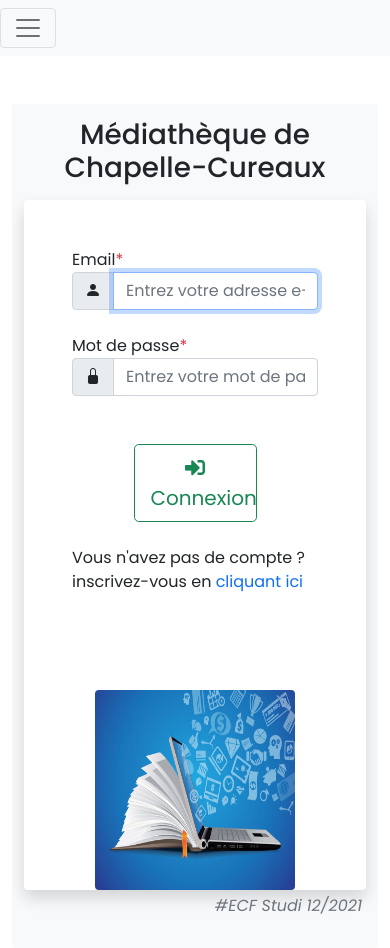
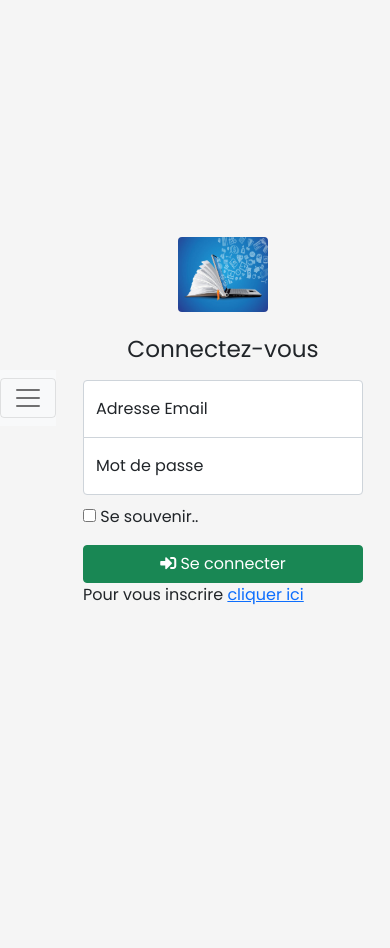
Before and after one commit to PaleGreenFILE/ECF-Mediatheque, a Symfony app: template templates/security/connexion.html.twig in a window 390 px wide. After the commit the page ends 605 px from the top, so only its background shows below. Run offline with Twig, Linux system fonts and the light colour scheme; the template is opened without the code that fills it, so the values that code supplies are empty; some libraries are stand-ins or nearby versions; some web fonts are replaced.

Commit message:
refonte du formulaire de connexion pour + de responsive

```diff
--- a/public/styles/main.css
+++ b/public/styles/main.css
@@ -2,11 +2,11 @@
 @import url('https://fonts.googleapis.com/css2?family=Dynalight&display=swap');
 
 * {
+    margin: 0;
     box-sizing: border-box;
 }
 body {
     font-family: 'Poppins', sans-serif;
-    height: 100vh;
 }
 
 :root {
--- /dev/null
+++ b/public/styles/signin.css
@@ -0,0 +1,39 @@
+html,
+body {
+    height: 100%;
+}
+
+body {
+    display: flex;
+    align-items: center;
+    padding-top: 40px;
+    padding-bottom: 40px;
+    background-color: #f5f5f5;
+}
+
+.form-signin {
+    width: 100%;
+    max-width: 330px;
+    padding: 15px;
+    margin: auto;
+}
+
+.form-signin .checkbox {
+    font-weight: 400;
+}
+
+.form-signin .form-floating:focus-within {
+    z-index: 2;
+}
+
+.form-signin input[type="email"] {
+    margin-bottom: -1px;
+    border-bottom-right-radius: 0;
+    border-bottom-left-radius: 0;
+}
+
+.form-signin input[type="password"] {
+    margin-bottom: 10px;
+    border-top-left-radius: 0;
+    border-top-right-radius: 0;
+}
--- a/templates/layouts/partials/_flash_messages.html.twig
+++ b/templates/layouts/partials/_flash_messages.html.twig
@@ -1,4 +1,4 @@
-<div class="mt-3 container">
+<div id="message-flashes" class="container">
 	{% for type, messages in app.flashes %}
 		{% for message in messages %}
 			<svg xmlns="http://www.w3.org/2000/svg" style="display: none;">
--- a/templates/security/connexion.html.twig
+++ b/templates/security/connexion.html.twig
@@ -1,87 +1,52 @@
 {% extends 'layouts/base.html.twig' %}
-
-
 {% block title %}Connexion{% endblock %}
 
 {% block stylesheets %}
-	<link rel="stylesheet" href="./styles/login.css">
+	<link rel="stylesheet" href="./styles/signin.css">
 {% endblock %}
 
 {% block body %}
 
-	<section id="connexion">
-		<div class="login-page bg-light rounded">
-			<div class="container">
-				<div class="row">
-					<div class="col-md-12 col-lg-12">
-						<h1 class="mb-3 text-center" data-text="technistore">Médiathèque de Chapelle-Cureaux</h1>
-						<div class="shadow rounded bg-white">
-							<div class="row">
-								<div class="col-md-6">
-									<div class="form-left h-100 py-5 px-5">
-										<form action="" class="row g-4" method="post">
-											{# ? Affichage de l'erreur #}
+	<section id="connexion" class="form-signin">
+		<form method="post">
+			<img class="mb-4 d-block mx-auto rounded" src="./assets/images/connect-image.jpg" alt="ECF Studi" width="90" height="75">
+			<h1 class="h3 mb-3 fw-normal text-center">Connectez-vous</h1>
+
 			{% if error %}
 				<div class="alert alert-danger">
 					{{ error.messageKey | trans(error.messageData, 'security') }}
 				</div>
 			{% endif %}
 
-											<div class="col-12">
-												<label for="email" class="control-label">Email<span class="text-danger">*</span>
-												</label>
-												<div class="input-group">
-													<div class="input-group-text">
-														<i class="bi bi-person-fill"></i>
+			<div class="form-floating">
+				<input name="email" type="email" value="{{ last_username }}" class="form-control" id="inputEmail" placeholder="user@email.fr">
+				<label for="email" >Adresse Email</label>
 			</div>
-													<input value="{{ last_username }}" type="email" id="inputEmail" name="email" class="form-control"  placeholder="Entrez votre adresse e-mail" required autofocus
-													>
-												</div>
+			<div class="form-floating">
+				<input type="password" class="form-control" id="inputPassword" name="password" placeholder="Votre mot de passe">
+				<label for="floatingPassword">Mot de passe</label>
 			</div>
 
-											<div class="col-12">
-												<label for="password">Mot de passe<span class="text-danger">*</span>
+			<div class="checkbox mb-3">
+				<label>
+					<input type="checkbox" value="remember-me"> Se souvenir..
 				</label>
-												<div class="input-group">
-													<div class="input-group-text">
-														<i class="bi bi-lock-fill"></i>
-													</div>
-													<input type="password" id="inputPassword " class="form-control" name="password" placeholder="Entrez votre mot de passe" required>
-												</div>
 			</div>
 
-											<div class="col-12">
-												<button type="submit" class="btn btn-lg btn-outline-success d-block mx-auto mt-4 w-50">
+			<div>
+				<button class="w-100 btn btn-md btn-success" type="submit">
 					<i class="fas fa-sign-in-alt"></i>
-													Connexion
+					Se connecter
 				</button>
 			</div>
 
 			<div class="col-12">
-												<span>Vous n'avez pas de compte ? inscrivez-vous en </span>
-												<a href=" {{path('app_inscription')}} ">cliquant ici</a>
+				<span>Pour vous inscrire </span>
+				<a href=" {{path('app_inscription')}} ">cliquer ici</a>
 			</div>
 
 			{# ! Le csrf token #}
 			<input hidden type="text" name="_csrf_token" value="{{csrf_token('authenticate')}}">
 		</form>
-
-									</div>
-								</div>
-									<div class="col-md-6 ">
-										<div class="form-right w-100 h-100 perso_bg-primary text-white text-center pt-5" id="right-side">
-											<img class="mx-auto rounded" src="./assets/images/connect-image-2.jpg" alt="ECF Studi">
-										</div>
-									</div>
-								</div>
-							</div>
-							<i>
-								<p class="text-end text-secondary mt-1 me-1">#ECF Studi 12/2021</p>
-							</i>
-						</div>
-					</div>
-				</div>
-			</div>
 	</section>
-	</form>
 {% endblock %}
```
Also changed, not shown: public/assets/images/connect-image-2.jpg (deleted), public/assets/images/connect-image.jpg, 1 other file. Lines whose indentation alone changed are shown as unchanged.
